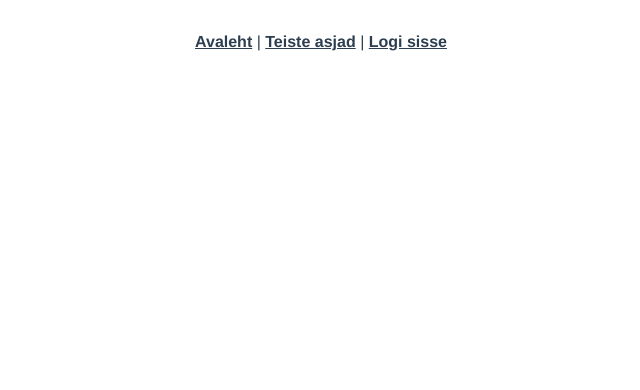
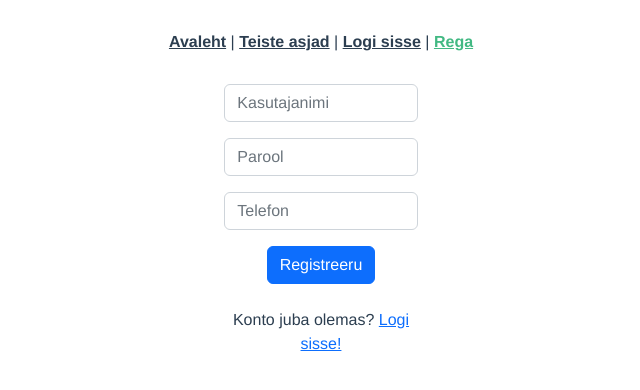
Before and after one commit to ValterAro/front_toytrade, a Vue app: page /#/register in a window 1280 px wide. Shown: the top 390 px of the page, without its empty margins (319-959 px from the left). Built offline with nearby package versions, Linux system fonts and the light colour scheme.

Commit message:
Toytrade added register

```diff
--- a/src/App.vue
+++ b/src/App.vue
@@ -5,7 +5,8 @@
       |
       <router-link to="/trade/trades">Teiste asjad</router-link>
       |
-      <router-link to="/login">Logi sisse</router-link>
+      <router-link to="/login">Logi sisse</router-link>      |
+      <router-link to="/register">Rega</router-link>
     </nav>
     <router-view/>
   </div>
--- a/src/router/index.js
+++ b/src/router/index.js
@@ -3,6 +3,7 @@ import VueRouter from 'vue-router'
 import HomeView from '../views/HomeView.vue'
 import LoginView from "@/views/LoginView.vue";
 import TradesView from "@/views/TradesView.vue";
+import RegisterView from "@/views/RegisterView.vue";
 
 Vue.use(VueRouter)
 
@@ -21,6 +22,11 @@ const routes = [
     path: '/login',
     name: 'login',
     component: LoginView
+  },
+  {
+    path: '/register',
+    name: 'register',
+    component: RegisterView
   }
 ]
 
--- a/src/views/LoginView.vue
+++ b/src/views/LoginView.vue
@@ -2,7 +2,7 @@
 
   <div class="row justify-content-center">
     <div class="col-2 ">
-      <form v-if="isLogin">
+      <form>
         <div class="mb-3">
           <input v-model="username" type="text" class="form-control" placeholder="Kasutajanimi">
         </div>
@@ -10,18 +10,8 @@
           <input v-model="password" type="password" class="form-control" placeholder="Parool">
         </div>
         <button v-on:click="sendLoginRequest" type="submit" class="btn btn-primary">Logi sisse</button>
-        <p class="mt-4">Pole veel kontot? <a href="" v-on:click.prevent="isLogin = false">Registreeru!</a></p>
+        <p class="mt-4">Pole veel kontot? <a href="/register">Registreeru!</a></p>
 
-      </form>
-      <form v-else>
-        <div class="mb-3">
-          <input v-model="username" type="text" class="form-control" placeholder="Kasutajanimi">
-        </div>
-        <div class="mb-3">
-          <input v-model="password" type="password" class="form-control" placeholder="Parool">
-        </div>
-        <button v-on:click="sendRegisterRequest" type="submit" class="btn btn-primary">Registreeru</button>
-        <p class="mt-4">Konto juba olemas? <a href="" v-on:click.prevent="isLogin = true">Logi sisse!</a></p>
       </form>
     </div>
   </div>
@@ -41,7 +31,6 @@ export default {
         username: '',
         password: ''
       },
-      isLogin: true,
       categoryId: 1
     }
   },
@@ -59,20 +48,6 @@ export default {
         alert(error.response.data.errorCode);
         console.log(error)
       })
-    },
-    sendRegisterRequest: function () {
-      this.userDto.username = this.username;
-      this.userDto.password = this.password;
-
-      this.$http.post("/login", this.userDto
-      ).then(response => {
-        console.log(response.data)
-      }).catch(error => {
-        console.log(error)
-      })
-    },
-    register: function () {
-      this.isLogin = false
     }
   }
 }
--- /dev/null
+++ b/src/views/RegisterView.vue
@@ -0,0 +1,44 @@
+<template>
+  <div class="row justify-content-center">
+    <div class="col-2 ">
+      <form>
+        <div class="mb-3">
+          <input v-model="userDto.username" type="text" class="form-control" placeholder="Kasutajanimi">
+        </div>
+        <div class="mb-3">
+          <input v-model="userDto.password" type="password" class="form-control" placeholder="Parool">
+        </div>
+        <div class="mb-3">
+          <input v-model="userDto.mobile" type="text" class="form-control" placeholder="Telefon">
+        </div>
+        <button v-on:click="sendRegisterRequest" type="submit" class="btn btn-primary">Registreeru</button>
+        <p class="mt-4">Konto juba olemas? <a href="" v-on:click.prevent="isLogin = true">Logi sisse!</a></p>
+      </form>
+    </div>
+  </div>
+</template>
+
+<script>
+export default {
+  name: "RegisterView",
+  data: function () {
+    return {
+      userDto: {
+        username: '',
+        password: '',
+        mobile: ''
+      }
+    }
+  },
+  methods: {
+    sendRegisterRequest: function () {
+      this.$http.post("/register", this.userDto
+      ).then(response => {
+        console.log(response.data)
+      }).catch(error => {
+        console.log(error)
+      })
+    }
+  }
+}
+</script>
```
